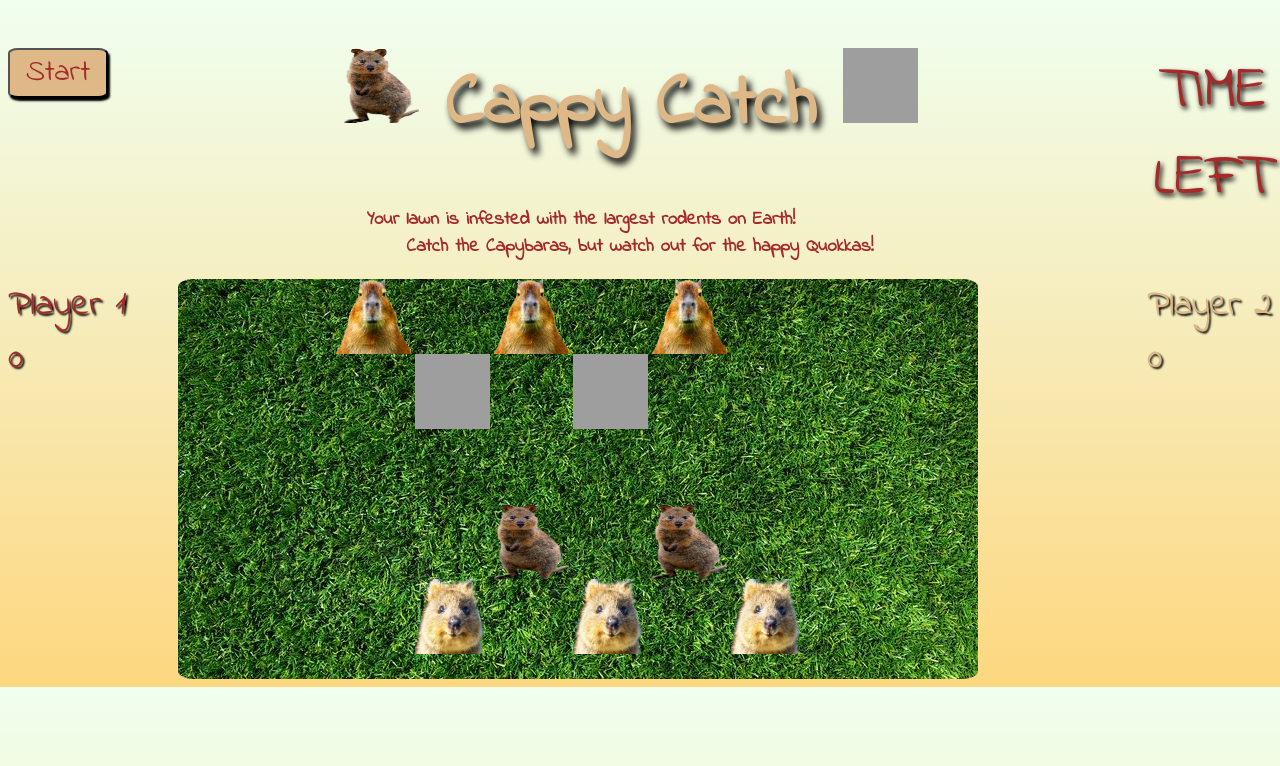
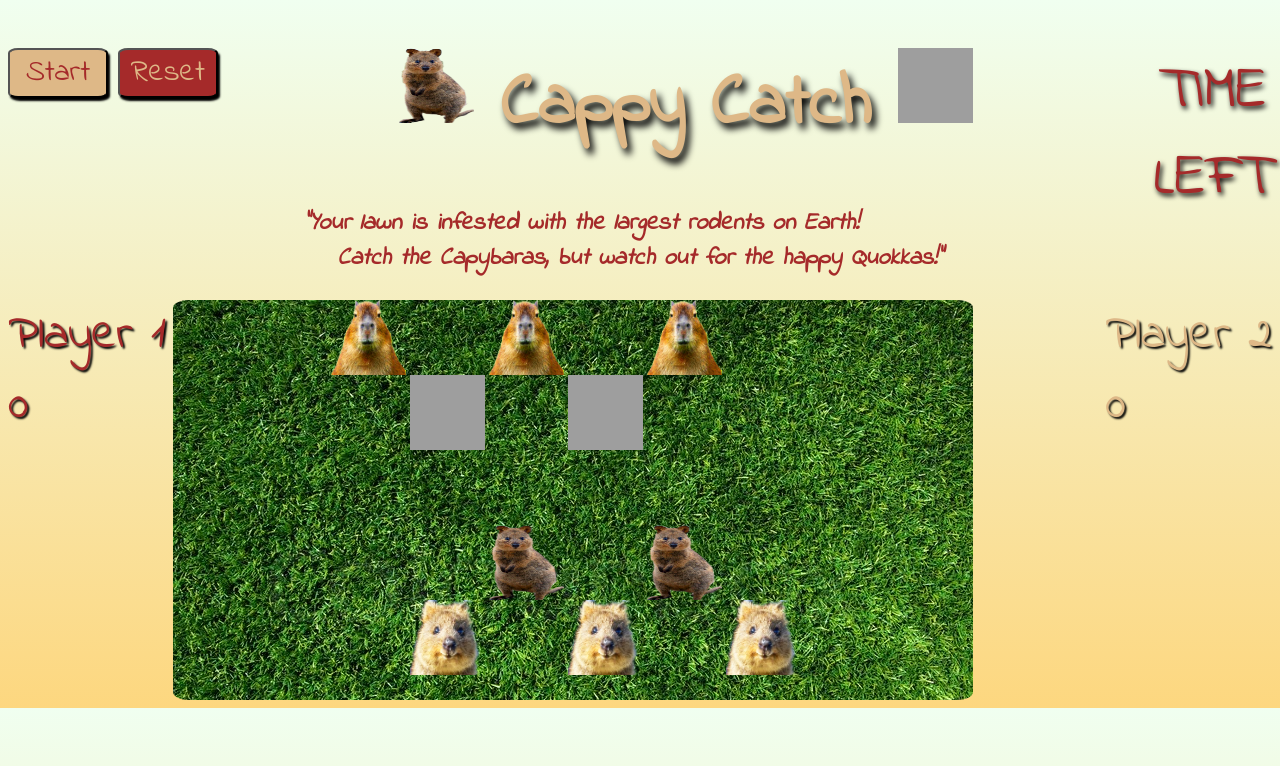
Before and after one commit to lucmorey/Cappy_Catch, a plain HTML site: page index.html in a window 1280 px wide. Drawn offline with Linux system fonts and the light colour scheme; grey boxes are pictures that could not be loaded.

Commit message:
Final Version

```diff
--- a/css/styles.css
+++ b/css/styles.css
@@ -15,6 +15,8 @@ h1  {
     text-align: center;
     }
 h3  {
+        font-size: 24px;
+        font-style: italic;
         color:brown;
         font-family: 'Indie Flower';
         font-style: bold;
@@ -22,12 +24,11 @@ h3  {
 
         }
 
-
 .player1Score    {
     font-family: 'Indie Flower', cursive;
     color: brown;
     text-shadow: 2px 2px 2px black;
-    font-size: 36px;
+    font-size: 48px;
     float: left;
     }
 
@@ -35,7 +36,7 @@ h3  {
     font-family: 'Indie Flower', cursive;
     color: burlywood;
     text-shadow: 2px 2px 2px black;
-    font-size: 36px;
+    font-size: 48px;
     float: right;
         }
 
@@ -60,13 +61,27 @@ h3  {
     box-shadow: 2px 3px 2px black;
     float: left;
     }
+
+    #resetBtn {
+
+            font-family: 'Indie Flower', cursive;
+            font-style: bold;
+            font-size: 30px;
+            color:burlywood;
+            height: 50px;
+            width: 100px;
+            border-radius: 10%;
+            background: brown;
+            box-shadow: 2px 3px 2px black;
+            margin: 0px 0px 0px 10px;
+            float: left;
+
+    }
 .square {
-/* background-color:rgba(0, 155, 0, 0.00);
-background: rgb(0, 155, 0); */
-width: 75px;
-height: 75px;
-display: inline-block;
-vertical-align: top;
+    width: 75px;
+    height: 75px;
+    display: inline-block;
+    vertical-align: top;
     }
 
 .board {
@@ -74,7 +89,7 @@ vertical-align: top;
     height: 400px;
     border-radius: 2%;
     background-color: rgb(0, 255, 0);
-    margin: 0 0 0 170px;
+    margin: 0 0 0 165px;
     background:url('../grass.jpg')
 
 }
--- a/index.html
+++ b/index.html
@@ -12,10 +12,13 @@
 </head>
 <body>
     <button id='startBtn'>Start</button>
+    <button id='resetBtn'>Reset</button>
+
     <div class='overlay'></div>
     <div id='time'>TIME<br><span id='remainingTime'>LEFT</span></div>
     <h1><img src="quokkaStanding.png" alt="">   Cappy Catch   <img src="capybaraFamily.png" alt=""></h1>
-    <h3>Your lawn is infested with the largest rodents on Earth!<br>Catch the Capybaras, but watch out for the happy Quokkas!</h3>
+    <h3>"Your lawn is infested with the largest rodents on Earth!<br>Catch the Capybaras, but watch out for the happy Quokkas!"</h3>
+
     <div class='player1Score'>Player 1<br><span id='player1Score'>0</span></div>
     <div class='player2Score'>Player 2<br><span id='player2Score'>0</span></div>
 
--- a/js/main.js
+++ b/js/main.js
@@ -1,6 +1,3 @@
-console.log('here')
-
-
 var capybaraIMG = $("<img src= 'capybara.jpg' alt=''>")
 var quokkaIMG = $("<img src= 'quokka.png' alt=''>")
 var $squares = $('.square')
@@ -9,6 +6,7 @@ var $quokkas = $('img.quokka')
 var $allImgs = $('img.piece')
 var randomMoveInterval = null
 var startBtn = $('#startBtn')
+var $resetBtn = $('#resetBtn')
 var timer = $('#timer')
 var currentPlayerScore = 0
 var whichPlayer = 1
@@ -19,6 +17,13 @@ var p2 = 0
 var clickSound = new Audio('capybaraClickSound.mp3')
 var backgroundMusic = new Audio('calliope.mp3')
 var squeakSound = new Audio('squeak.mp3')
+
+
+
+    $resetBtn.on('click', function() {
+        location.reload()
+    })
+
 
 function randomInt (n) {
     return Math.floor(Math.random()*n)
@@ -61,7 +66,7 @@ function countdown(){
         setScore()
         $('.overlay').show()
         if (whichPlayer === 1 ){
-            alert("Player 2's Turn")
+            alert('Player 2"s Turn, click "START" to begin.')
          }
         whichPlayer = 2
         counter = 30
@@ -83,10 +88,10 @@ function setScore() {
         $player2Score.text(currentPlayerScore)
         p2 = currentPlayerScore
     }
-    console.log(p1, p2)
+    // console.log(p1, p2)
 }
 function checkScore() {
-    console.log(p1, p2)
+    // console.log(p1, p2)
 
     if (p2 > p1) {
         alert("Player 2 Wins!")
@@ -119,12 +124,3 @@ $quokkas.on('click', function() {
 
 
 endOfGame()
-//
-
-
-
-
-
-
-
-//function switch player turn + compare scores + anounce winner
```
